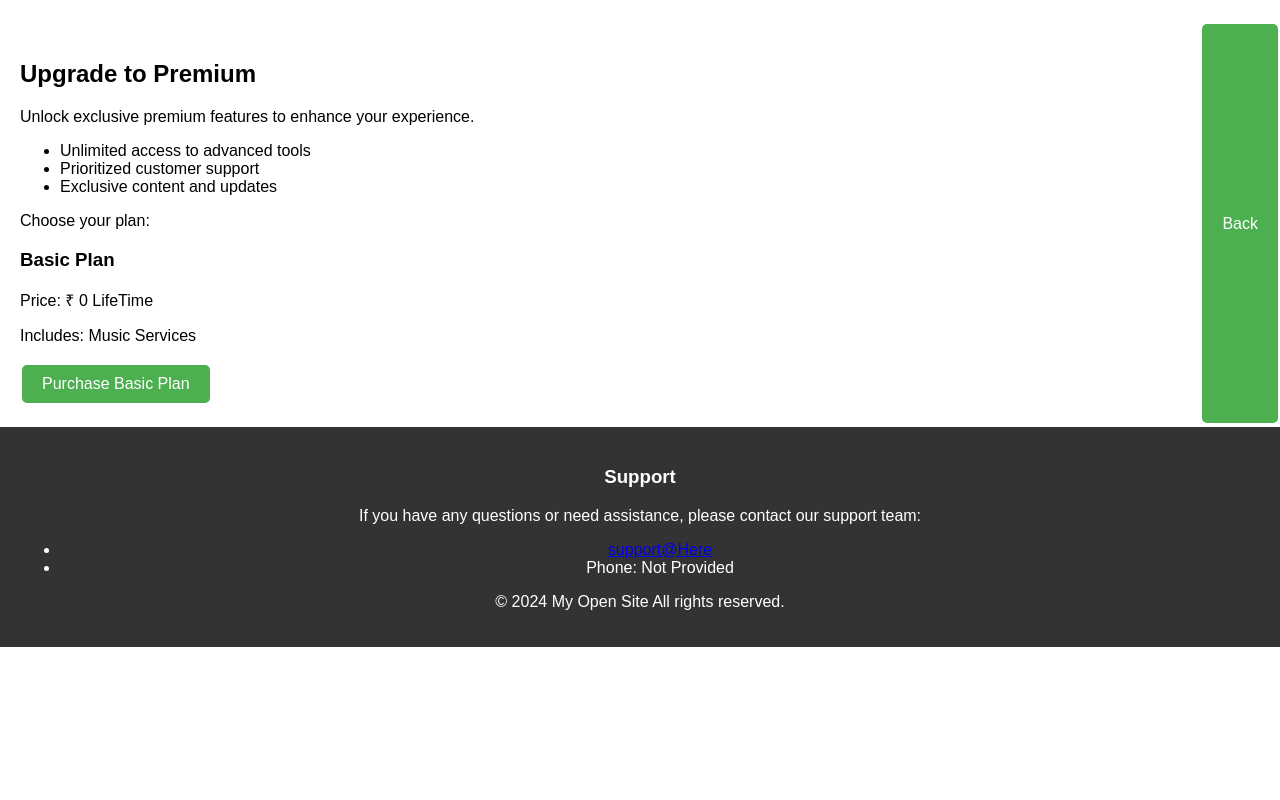
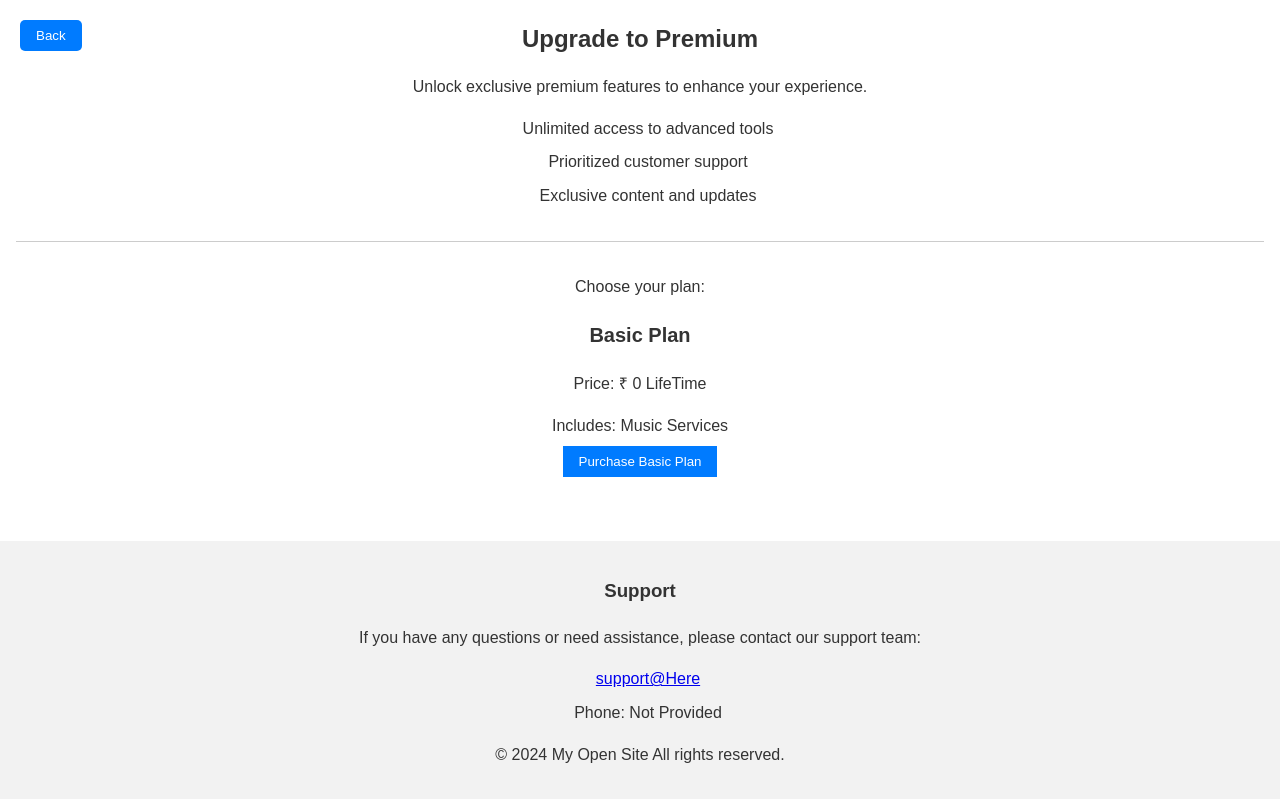
Before and after one commit to Kishan0405/Special_BOX_UI, a PHP site: page /premium.html in a window 1280 px wide. Run offline with PHP 8.4, Linux system fonts and the light colour scheme.

Commit message:
Update stylespremium.css

```diff
--- a/stylespremium.css
+++ b/stylespremium.css
@@ -1,53 +1,148 @@
+/* Global styles */
 body {
     font-family: Arial, sans-serif;
+    line-height: 1.6;
+    color: #333;
     margin: 0;
     padding: 0;
 }
 
-header {
-    background-color: #333;
-    color: white;
-    padding: 20px;
+main {
+    display: flex;
+    justify-content: space-between;
+    align-items: flex-start;
+    flex-wrap: wrap;
+    animation: fadeInDown 1s ease-in-out;
+}
+
+section {
+    flex: 1;
+    max-width: 100%;
+    padding: 0 1rem;
+    text-align: center;
+    animation: fadeInLeft 1s ease-in-out;
+}
+
+section h2 {
+    font-size: 1.5rem;
+    margin-bottom: 1rem;
+}
+
+section p {
+    margin-bottom: 1rem;
+}
+
+ul {
+    padding: 0;
+    margin-left: 1rem;
+}
+
+ul li {
+    list-style-type: none;
+    margin-bottom: 0.5rem;
+}
+
+.plans {
+    display: flex;
+    flex-direction: column;
+    align-items: center;
+}
+
+.plan {
+    margin-bottom: 2rem;
     text-align: center;
 }
 
-main {
-    display: flex;
-    justify-content: space-around;
-    margin-top: 20px;
+.plan h3 {
+    font-size: 1.25rem;
 }
 
-section {
-    flex: 2;
-    padding: 20px;
-}
-
-aside {
-    flex: 1;
-    padding: 20px;
+.plan p {
+    margin-bottom: 0.5rem;
 }
 
 button {
-    background-color: #4CAF50;
+    background-color: #007bff;
+    color: #fff;
     border: none;
-    color: white;
-    padding: 10px 20px;
-    text-align: center;
-    text-decoration: none;
-    display: inline-block;
-    font-size: 16px;
-    margin: 4px 2px;
+    padding: 0.5rem 1rem;
     cursor: pointer;
-    border-radius: 5px;
 }
 
 button:hover {
-    background-color: #45a049;
+    background-color: #0056b3;
+}
+
+button:disabled {
+    background-color: #ccc;
+    cursor: not-allowed;
 }
 
 footer {
-    background-color: #333;
-    color: white;
-    padding: 20px;
+    background-color: #f2f2f2;
     text-align: center;
+    padding: 1rem;
+    margin-top: 2rem;
+    animation: fadeInUp 1s ease-in-out;
 }
+
+/* Back button styles */
+.back-button {
+    position: fixed;
+    top: 20px;
+    left: 20px;
+    background-color: #007bff;
+    color: #fff;
+    border: none;
+    padding: 0.5rem 1rem;
+    cursor: pointer;
+    border-radius: 5px;
+    z-index: 9999; /* Ensures the button appears on top */
+    animation: fadeInLeft 1s ease-in-out;
+}
+
+.back-button:hover {
+    background-color: #0056b3;
+}
+
+/* Separator styles */
+.separator {
+    width: 100%;
+    margin: 2rem 0;
+    border-bottom: 1px solid #ccc;
+    animation: fadeInUp 1s ease-in-out;
+}
+
+/* Animation Keyframes */
+@keyframes fadeInLeft {
+    from {
+        opacity: 0;
+        transform: translateX(-50px);
+    }
+    to {
+        opacity: 1;
+        transform: translateX(0);
+    }
+}
+
+@keyframes fadeInDown {
+    from {
+        opacity: 0;
+        transform: translateY(-50px);
+    }
+    to {
+        opacity: 1;
+        transform: translateY(0);
+    }
+}
+
+@keyframes fadeInUp {
+    from {
+        opacity: 0;
+        transform: translateY(50px);
+    }
+    to {
+        opacity: 1;
+        transform: translateY(0);
+    }
+}
```
